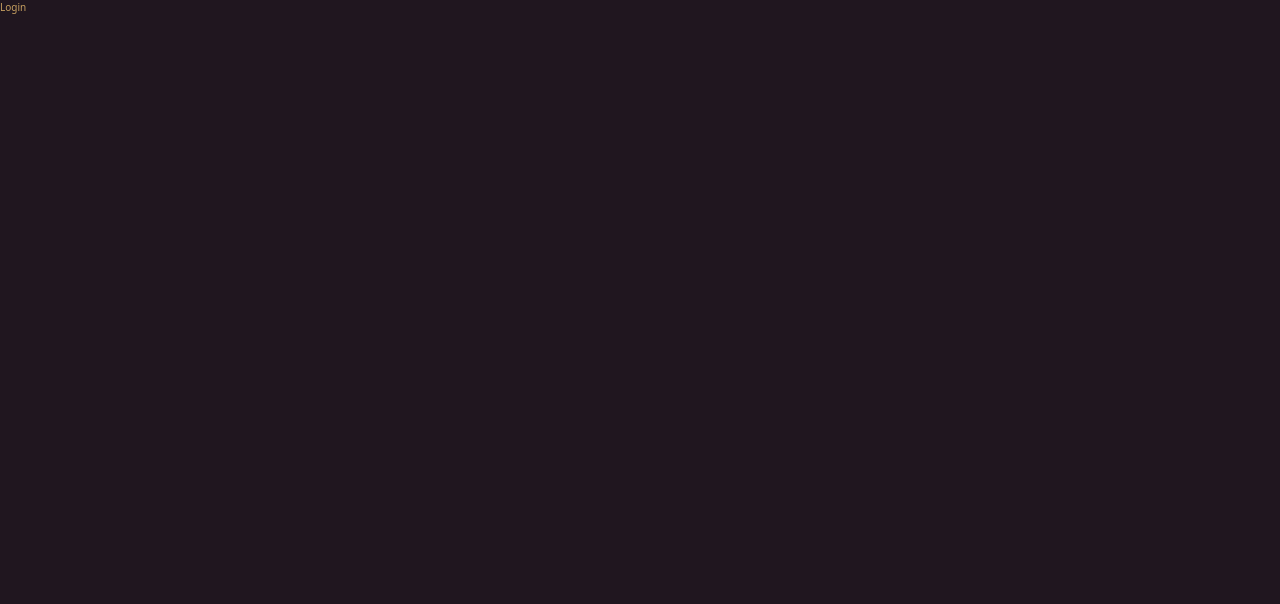
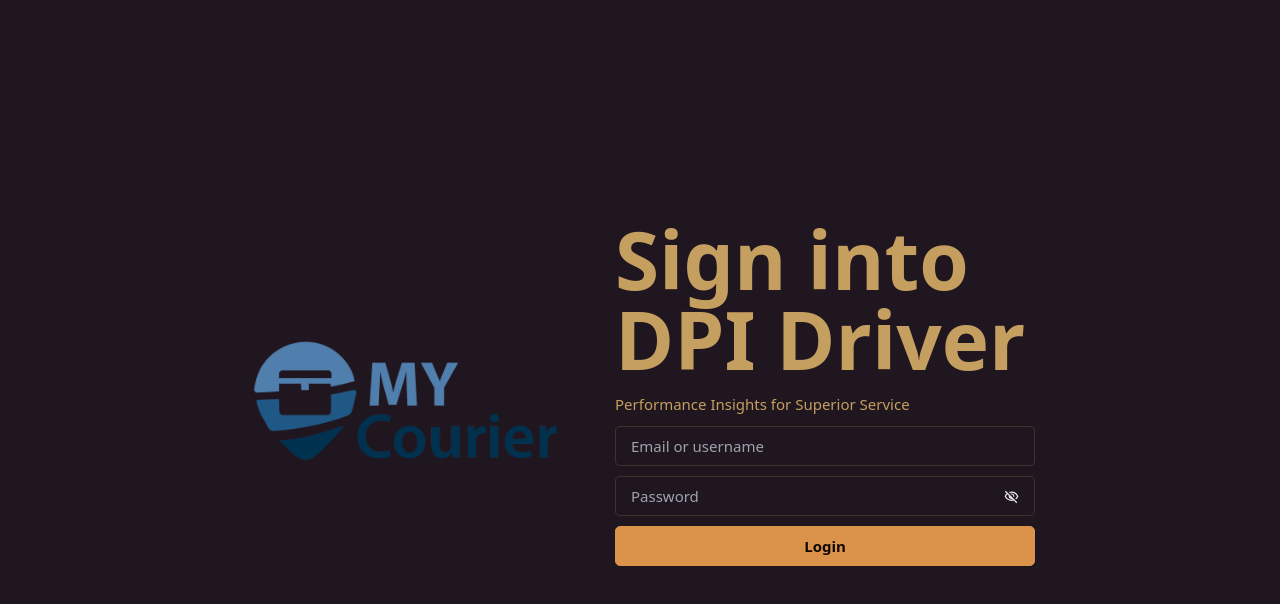
Before and after one commit to sourbhsingh/driver-application, a React (Vite) app: page / in a window 1280 px wide. Shown: the top 604 px of the page. Built offline with nearby package versions, Linux system fonts and the light colour scheme.

Commit message:
feat: Created login page component

```diff
--- a/src/layout/Login/Login.tsx
+++ b/src/layout/Login/Login.tsx
@@ -1,5 +1,57 @@
-function Login() {
-  return <div>Login</div>;
+import { useState, FormEvent  } from "react";
+import { loginProps } from "./interface";
+
+function Login(props: loginProps) {
+  const { loginLogo, loginLogoAltText, loginHeader, loginSlogan,
+          loginEyeIconOff, loginEyeIconOn, loginUsernamePlaceholder, loginPasswordPlaceholder,
+          loginButtonText, loginHidePasswordAltText, loginShowPasswordAltText } = props
+
+  const [showPassword, setShowPassword] = useState(false);
+
+  const toggleShowPassword = () => {
+    setShowPassword(!showPassword);
+  };
+
+  const handleSubmit = (e: FormEvent) => {
+    e.preventDefault()
+    console.log("Submitted");
+  }
+
+  return (
+    <div className="h-screen grid place-items-center">
+      <div className="w-[375px] md:w-full px-6 md:flex md:justify-center md:gap-8 xl:gap-20">
+        <div className="flex justify-center md:items-center my-10 md:my-0">
+          <img src={loginLogo} alt={loginLogoAltText} loading="lazy" className="w-full max-w-xs md:max-w-md lg:max-w-lg h-auto "/>
+        </div>
+        <div className="mb-4">
+          <h1 className="text-5xl md:text-6xl lg:text-8xl xl:text-9xl lg:max-w-lg xl:max-w-2xl font-bold my-3 md:mb-6 ">{loginHeader}</h1>
+          <p className="font-extralight text-xl md:text-2xl max-w-[270px] md:max-w-[375px] ">
+            {loginSlogan}
+          </p>
+          <form className="space-y-4 my-5" onSubmit={handleSubmit}>
+            <div className="form-control">
+              <label className="input input-bordered input-lg  flex items-center gap-2">
+                <input type="text" className="grow md:text-2xl" placeholder={loginUsernamePlaceholder} required />
+              </label>
+            </div>
+            <div className="form-control">
+              <label className="input input-bordered input-lg flex items-center gap-2">
+                <input type={showPassword ? "text" : "password"} className="grow md:text-2xl" placeholder={loginPasswordPlaceholder} required />
+                <img
+                  src={showPassword ? loginEyeIconOff : loginEyeIconOn}
+                  alt={showPassword ? loginHidePasswordAltText : loginShowPasswordAltText}
+                  className="w-6 h-6 cursor-pointer"
+                  onClick={toggleShowPassword}
+                />
+              </label>
+            </div>
+
+            <button className="btn btn-lg btn-block btn-primary md:text-2xl ">{loginButtonText}</button>
+          </form>
+        </div>
+      </div>
+    </div>
+  );
 }
 
 export default Login;
```
